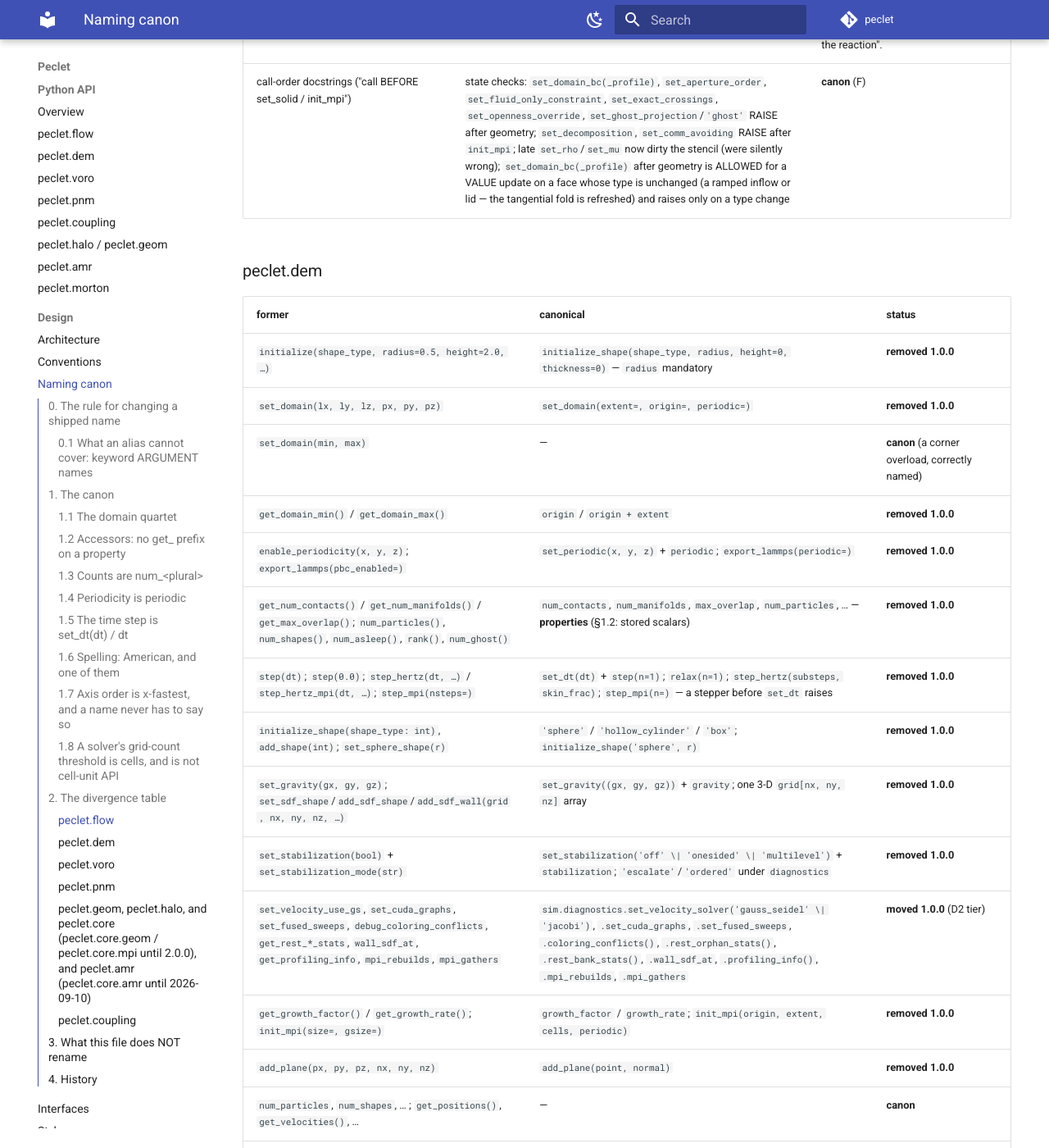
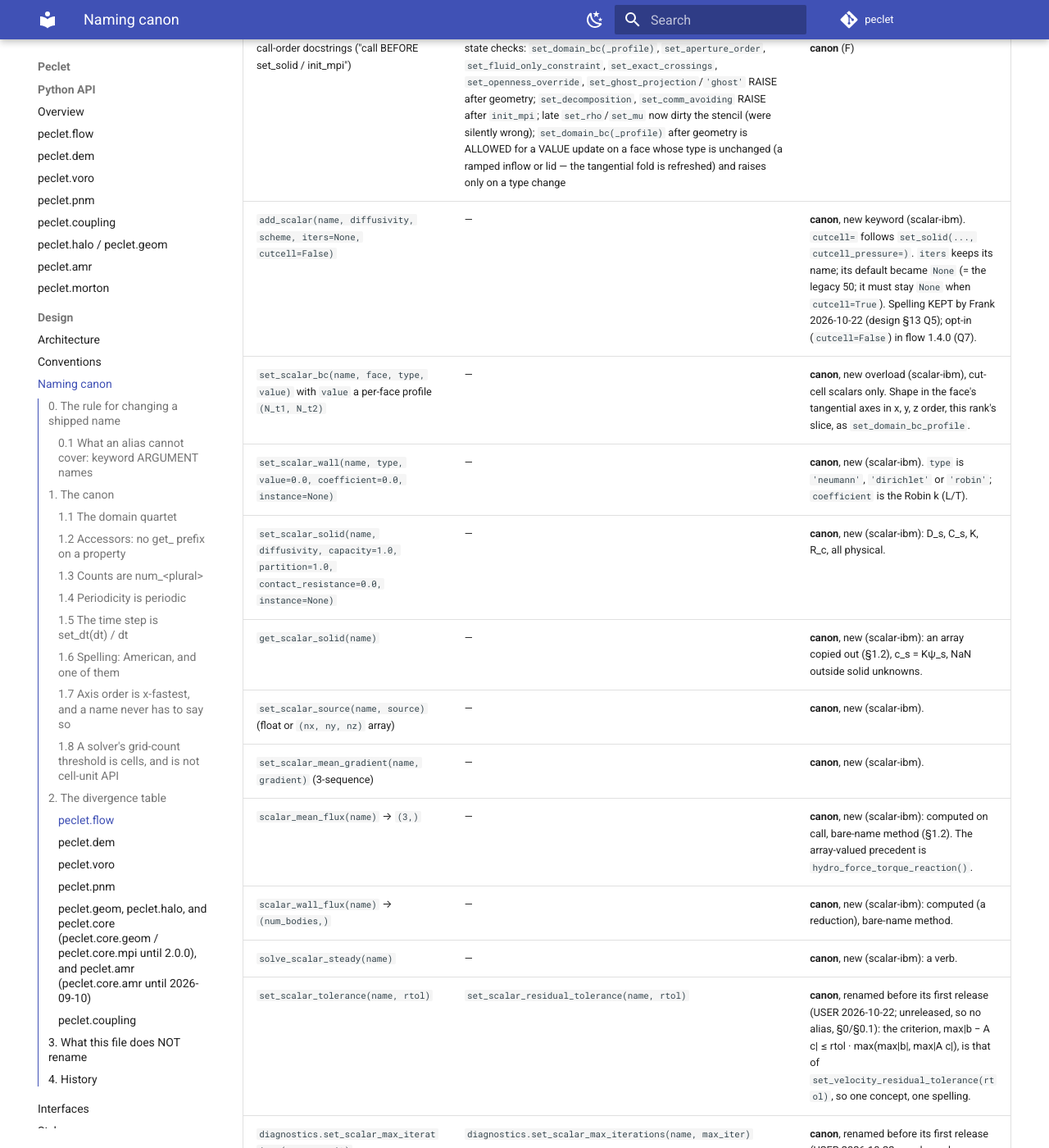
Before and after one commit to computational-chemical-engineering/peclet, an MkDocs documentation site: the page built from docs/NAMING.md, in a window 1280 px wide and 1400 px high, scrolled down 5147 px. Shown: the whole window at 82% size. Built offline with MkDocs 1.6.1 and Material for MkDocs 9.7.7, drawn with Linux system fonts in a browser that asks for light colours; comment, search, counter and statistics services are not loaded; some of the changed text lies outside the part shown.

Commit message:
NAMING: flow cut-cell scalar rows (23) placed in §2; the three pre-release renames (USER 2026-10-22)
From flow doc/scalar_ibm_naming_rows.md (deleted in flow release-fixes):
set_scalar_residual_tolerance, set_scalar_max_iterations(max_iter=), census
num_mg_levels; cutcell= kept, opt-in in 1.4.0. History entry added.

Co-Authored-By: Claude Opus 5.5 <noreply@anthropic.com>
Claude-Session: https://claude.ai/code/session_0127kjaH3FmCxkx1nzhmxWbn

```diff
--- a/docs/NAMING.md
+++ b/docs/NAMING.md
@@ -156,6 +156,29 @@ Status: **removed 1.0.0** = the non-canonical spelling was deleted in the clean-
 | `predict_hierarchy(gnx, gny, gnz, np, levels, …, min_extent)` | `cells=(nx, ny, nz)`, `num_ranks=` (§1.1, §1.3); the bottom threshold as amr's `bottom_extent` | **OPEN divergence** (found 2026-09-24): amr's forecast follows the canon, flow's predates it. Fix at flow's next breaking change, through §0's ladder. |
 | `hydro_force_torque()` — the reconstructed TRACTION integral under the name a user reaches for as "the force on my particles" (~30 % low at any resolution) | the force and torque on the bodies: `hydro_force_torque_reaction()` (shipped, unchanged); the traction and its pressure/viscous split: `diagnostics.hydro_force_torque_traction()` (the `hydro_force_torque_<method>` pattern of the shipped reaction name, and coupling's `force_method=`) | **deprecated, warns** from the first release after flow 1.2.0 (2026-09-30, USER-approved; returns the same array; removal needs a major, D9). Warns at once, not one release later — §4 2026-09-30 says why. Register: coupling "The public force API returns the reaction". |
 | call-order docstrings ("call BEFORE set_solid / init_mpi") | state checks: `set_domain_bc(_profile)`, `set_aperture_order`, `set_fluid_only_constraint`, `set_exact_crossings`, `set_openness_override`, `set_ghost_projection`/`'ghost'` RAISE after geometry; `set_decomposition`, `set_comm_avoiding` RAISE after `init_mpi`; late `set_rho`/`set_mu` now dirty the stencil (were silently wrong); `set_domain_bc(_profile)` after geometry is ALLOWED for a VALUE update on a face whose type is unchanged (a ramped inflow or lid — the tangential fold is refreshed) and raises only on a type change | **canon** (F) |
+| `add_scalar(name, diffusivity, scheme, iters=None, cutcell=False)` | — | **canon**, new keyword (scalar-ibm). `cutcell=` follows `set_solid(..., cutcell_pressure=)`. `iters` keeps its name; its default became `None` (= the legacy 50; it must stay `None` when `cutcell=True`). Spelling KEPT by Frank 2026-10-22 (design §13 Q5); opt-in (`cutcell=False`) in flow 1.4.0 (Q7). |
+| `set_scalar_bc(name, face, type, value)` with `value` a per-face profile `(N_t1, N_t2)` | — | **canon**, new overload (scalar-ibm), cut-cell scalars only. Shape in the face's tangential axes in x, y, z order, this rank's slice, as `set_domain_bc_profile`. |
+| `set_scalar_wall(name, type, value=0.0, coefficient=0.0, instance=None)` | — | **canon**, new (scalar-ibm). `type` is `'neumann'`, `'dirichlet'` or `'robin'`; `coefficient` is the Robin k (L/T). |
+| `set_scalar_solid(name, diffusivity, capacity=1.0, partition=1.0, contact_resistance=0.0, instance=None)` | — | **canon**, new (scalar-ibm): D_s, C_s, K, R_c, all physical. |
+| `get_scalar_solid(name)` | — | **canon**, new (scalar-ibm): an array copied out (§1.2), c_s = Kψ_s, NaN outside solid unknowns. |
+| `set_scalar_source(name, source)` (float or `(nx, ny, nz)` array) | — | **canon**, new (scalar-ibm). |
+| `set_scalar_mean_gradient(name, gradient)` (3-sequence) | — | **canon**, new (scalar-ibm). |
+| `scalar_mean_flux(name)` → `(3,)` | — | **canon**, new (scalar-ibm): computed on call, bare-name method (§1.2). The array-valued precedent is `hydro_force_torque_reaction()`. |
+| `scalar_wall_flux(name)` → `(num_bodies,)` | — | **canon**, new (scalar-ibm): computed (a reduction), bare-name method. |
+| `solve_scalar_steady(name)` | — | **canon**, new (scalar-ibm): a verb. |
+| `set_scalar_tolerance(name, rtol)` | `set_scalar_residual_tolerance(name, rtol)` | **canon**, renamed before its first release (USER 2026-10-22; unreleased, so no alias, §0/§0.1): the criterion, max\|b − A c\| ≤ rtol · max(max\|b\|, max\|A c\|), is that of `set_velocity_residual_tolerance(rtol)`, so one concept, one spelling. |
+| `diagnostics.set_scalar_max_iterations(name, maxit)` | `diagnostics.set_scalar_max_iterations(name, max_iter)` | **canon**, renamed before its first release (USER 2026-10-22; unreleased, so no alias, §0/§0.1): the Krylov cap is `max_iter` in `set_pressure_pcg` / `_fcg` / `_chebyshev`; `iters` stays a sweep count. |
+| `diagnostics.scalar_census(name)` → dict | — | **canon**, new (diagnostics `*_census` family). |
+| `diagnostics.scalar_budget(name)` → dict | — | **canon**, new (diagnostics `*_budget` family). |
+| `diagnostics.scalar_facets(name)` → dict of per-facet arrays | — | **canon**, new (diagnostics tier, dict-returning like `vof_diagnostics()`). |
+| `diagnostics.scalar_geometry(name)` → dict of `(nx, ny, nz)` F-order arrays | — | **canon**, new (diagnostics tier). |
+| census keys `num_unknowns`, `num_solid_unknowns`, `num_cut_cells`, `num_facets`, `num_two_sided`, `num_thin_solid`, `num_sealed`, `num_small_cells`, `num_implicit_faces`, `num_flux_faces`, `num_guarded_flux_faces`, `num_backflow_faces` | — | **canon** (§1.3 spelling, although keys are exempt). |
+| census keys `sealed_volume`, `solid_volume`, `sealed_solid_volume` (physical), `probe_rungs` (`{'fluid': (R0, R1a, R1b, R2), 'solid': …}`), `bulk_courant`, `max_cell_peclet`, `steady_incompatibility`, `krylov_iterations`, `krylov_residual`, `krylov_converged` | — | **canon** (data keys). |
+| census key `mg_levels` | `num_mg_levels` | **canon**, renamed before its first release (USER 2026-10-22; unreleased, so no alias, §0/§0.1): a count, §1.3 (keys are exempt, but new ones follow the canon). |
+| budget keys `mass`, `mass_solid`, `d_mass`, `wall_in`, `boundary_in`, `source_in`, `defect`, `identity_error` | — | **canon** (data keys). |
+| facet keys `centroid` (physical), `normal`, `area`, `instance`, `wall_value`, `flux`, `probe_rung` | — | **canon** (data keys; American `centroid`). |
+| geometry keys `kappa`, `aperture_x`, `aperture_y`, `aperture_z`, `unknown`, `kappa_solid`, `solid_unknown` | — | **canon** (data keys; one name per axis, as `get_ox` / `get_oy` / `get_oz`). |
+| registered field `<name>_solid` (ψ_s, internal), via `get_field` / `field_view` | — | **canon** (the registry convention). It holds ψ_s = c_s/K; the converted copy is `get_scalar_solid`. |
 
 ### peclet.dem
 
@@ -271,6 +294,13 @@ identity — `peclet::core`, `peclet/core/...`, the repo and its tags — does *
 
 ## 4. History
 
+- 2026-10-22 — **flow cut-cell scalar transport** (scalar-ibm, landed 2026-10-04; first released in
+  flow 1.4.0): 23 rows in §2 `peclet.flow`, all canon. Before the release, USER decided the three
+  divergences the branch had flagged: `set_scalar_tolerance` → `set_scalar_residual_tolerance` (the
+  velocity solver's criterion and spelling), `diagnostics.set_scalar_max_iterations(maxit=)` →
+  `max_iter=` (the pressure drivers' Krylov cap), census key `mg_levels` → `num_mg_levels` (§1.3).
+  Unreleased, so no alias (§0, §0.1). The opt-in `add_scalar(..., cutcell=True)` keeps its spelling
+  (that of `set_solid(..., cutcell_pressure=)`) and stays opt-in in 1.4.0 (flow design §13 Q5, Q7).
 - 2026-10-04 — **flow `diagnostics.num_pressure_chebyshev_restarts`** (developer tier, `num_*` count
   per §1.3): how many times the Chebyshev driver's warm spectral-bound estimate was rejected by its
   guard and redone cold (WO-12). New name, additive.
```
